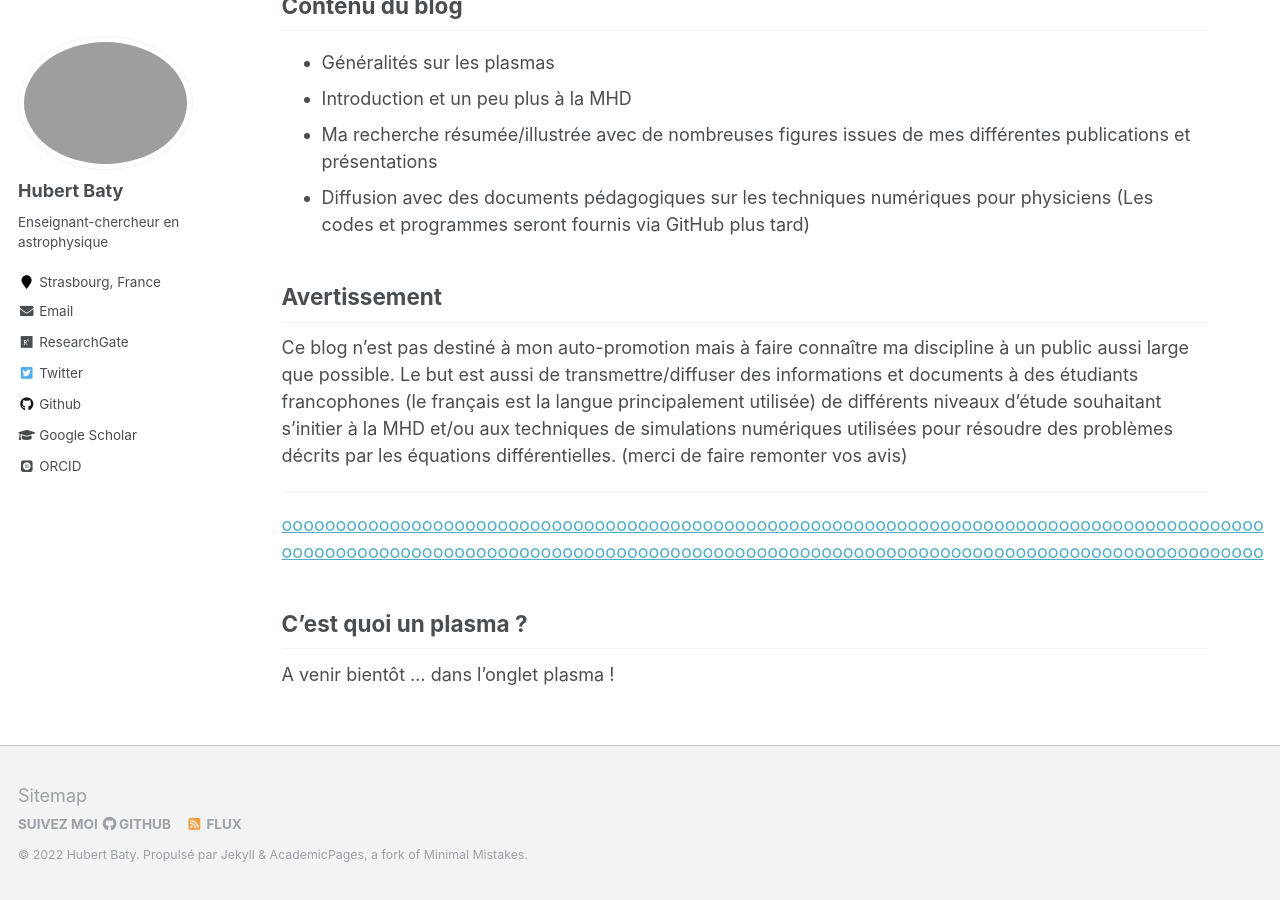
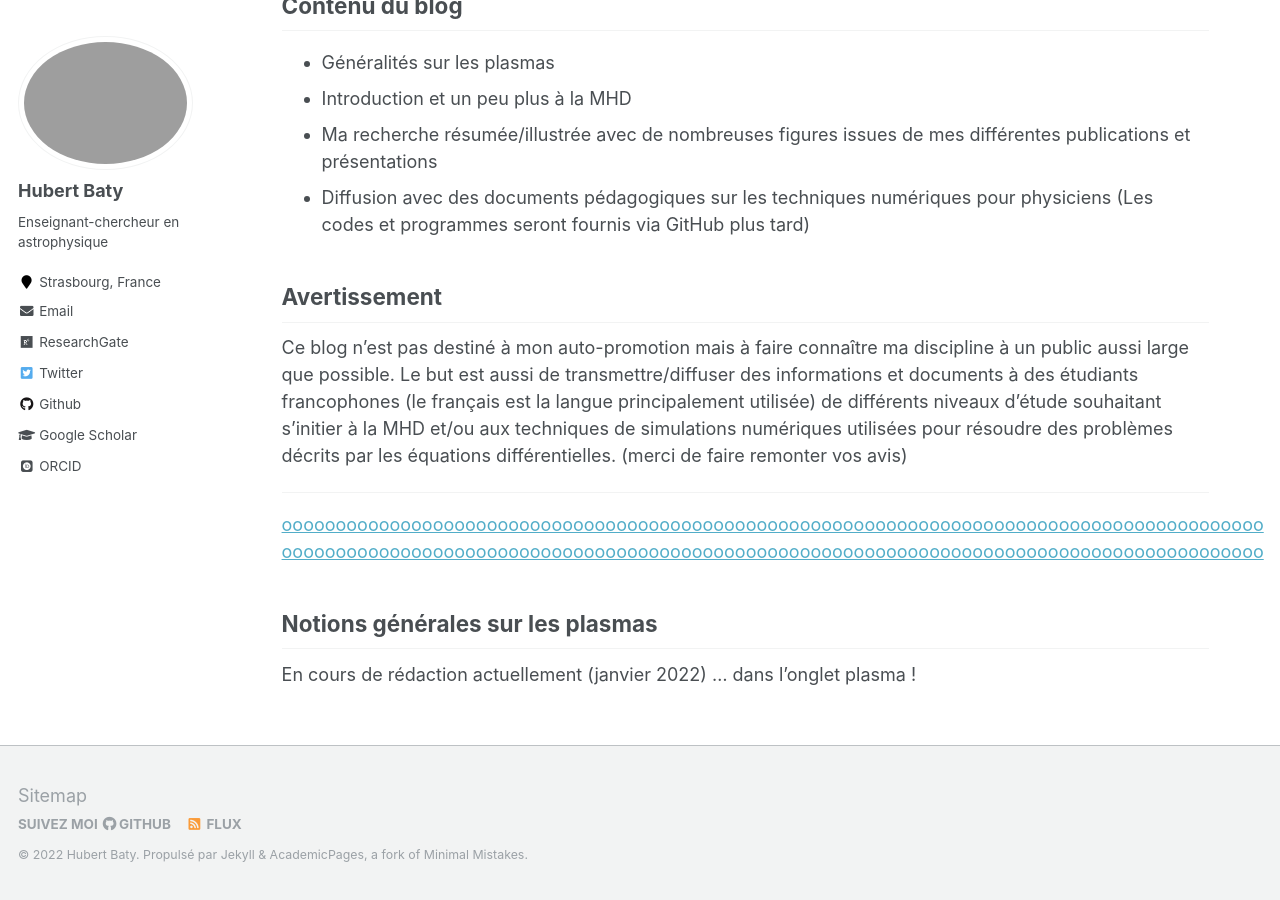
Before and after one commit to hubertbaty/hubertbaty.github.io, a Jekyll site: the page built from _pages/about.md, in a window 1280 px wide and 900 px high, scrolled down 1193 px. Built offline with Jekyll 4.4.1, drawn with Linux system fonts in a browser that asks for light colours; some web fonts are replaced.

Commit message:
Update about.md

```diff
--- a/_pages/about.md
+++ b/_pages/about.md
@@ -44,5 +44,5 @@ Ce blog n'est pas destiné à mon auto-promotion mais à faire connaître ma dis
 
 
 
-## C'est quoi un plasma ?
-A venir bientôt ... dans l'onglet plasma !
+## Notions générales sur les plasmas
+En cours de rédaction actuellement (janvier 2022) ... dans l'onglet plasma !
```
